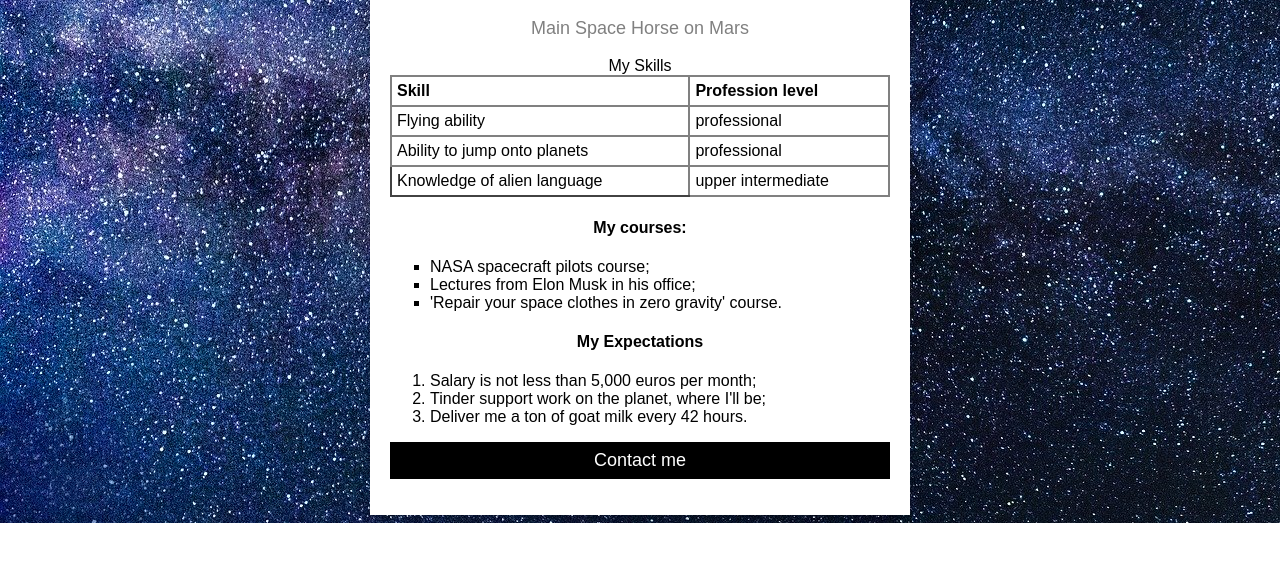
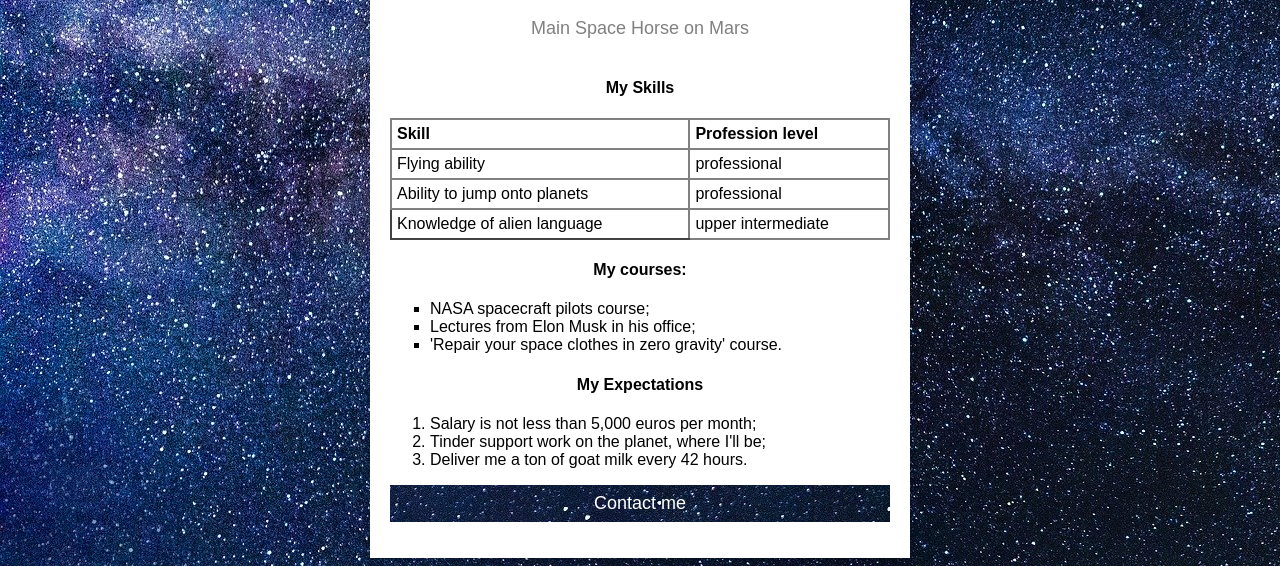
Before and after one commit to KseniiaPrytkova/kseniiaprytkova.github.io, a plain HTML site: page index.html in a window 1280 px wide. Shown: the part 385-951 px from the top of the page. Before the commit the page ends 908 px from the top, so only its background shows below. Drawn offline with Linux system fonts and the light colour scheme.

Commit message:
change color of the button

```diff
--- a/index.html
+++ b/index.html
@@ -38,6 +38,7 @@ table, th, td {
 	border: 2px solid grey;
 	border-collapse: collapse;
 }
+
 th, td {
 	padding: 5px;
 	text-align: left;
@@ -50,7 +51,7 @@ button {
 	padding: 8px;
 	color: white;
 	background-color: #000;
-	/*background-image: url("bg.jpg");*/
+	background-image: url("bg.jpg");
 	text-align: center;
 	cursor: pointer;
 	width: 100%;
@@ -77,7 +78,7 @@ button:hover, a:hover {
 	<h1>Kseniia Prytkova</h1>
 	<p class="title">Main Space Horse on Mars</p>
 	<table style="width: 100%;">
-		<caption style="font-style: bold;">My Skills</caption>
+		<caption><h4>My Skills</h4></caption>
 		<tr>
 			<th>Skill</th>
 			<th>Profession level</th>
```
